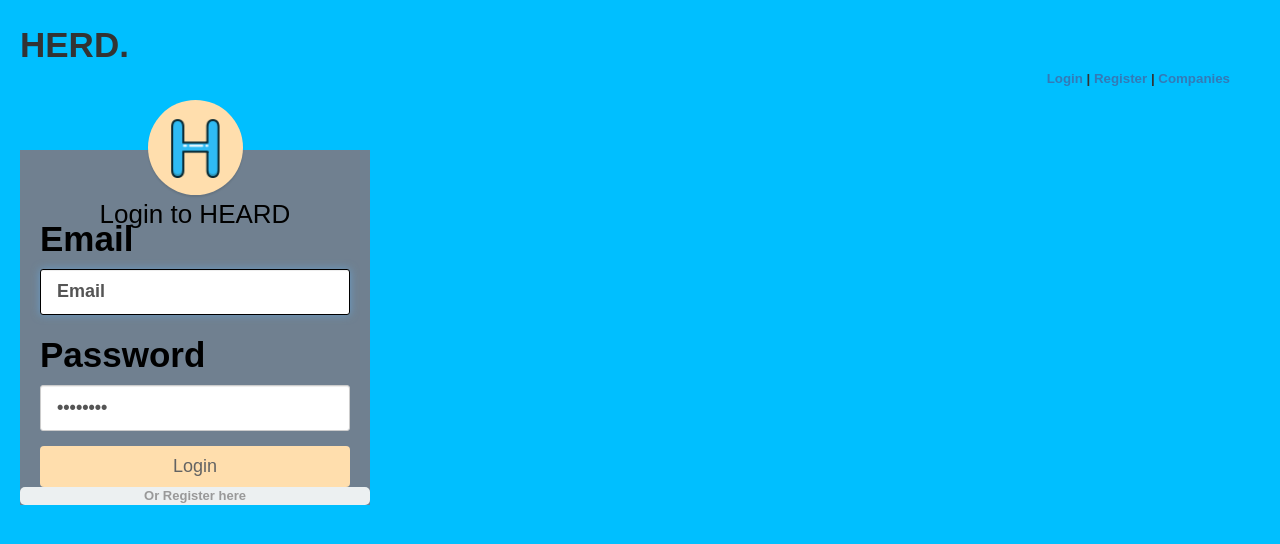
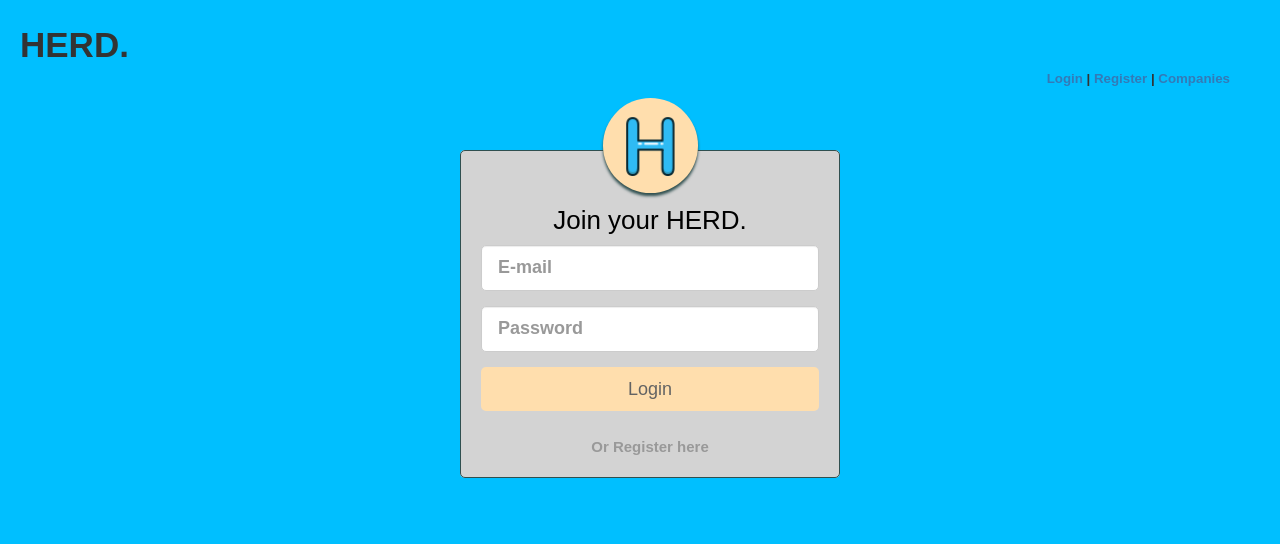
Before and after one commit to Nschulz88/HERD_Client, a React (Create React App) app: page /login in a window 1280 px wide. Shown: the top 544 px of the page. Built offline with nearby package versions, Linux system fonts and the light colour scheme; what google-maps-react would draw is missing.

Commit message:
Created Register & Login Page

```diff
--- a/src/Login.css
+++ /dev/null
@@ -1,77 +0,0 @@
-.login-form {
-	color: black;
-	width: 350px;
-	background-color: slategray
-}
-.login-form .login-content {
-	padding: 20px;
-	border-radius: 5px;
-	border: none;
-}
-.login-form .login-header {
-	border-bottom: none;
-	position: relative;
-	justify-content: center;
-}
-.login-form h4 {
-	text-align: center;
-	font-size: 26px;
-	margin: 30px 0 -15px;
-}
-.login-form .form-control:focus {
-	border-color: black;
-}
-.login-form .form-control, .login-form .btn {
-	min-height: 40px;
-	border-radius: 3px;
-}
-.login-form .close {
-	position: absolute;
-	top: -5px;
-	right: -5px;
-}
-.login-form .login-footer {
-	background: #ecf0f1;
-	border-color: #dee4e7;
-	text-align: center;
-	justify-content: center;
-	margin: 0 -20px -20px;
-	border-radius: 5px;
-	font-size: 13px;
-}
-.login-form .login-footer a {
-	color: #999;
-}
-.login-form .avatar {
-	position: absolute;
-	margin: 0 auto;
-	left: 0;
-	right: 0;
-	top: -100px;
-	width: 95px;
-	height: 95px;
-	border-radius: 50%;
-	z-index: 9;
-	background: #FFDEAD;
-	padding: 15px;
-	box-shadow: 0px 2px 2px rgba(0, 0, 0, 0.1);
-}
-.login-form .avatar img {
-	width: 100%;
-}
-.login-form.login-dialog {
-	margin-top: 80px;
-}
-.login-form .btn {
-	color: #636363;
-	border-radius: 4px;
-	background: #FFDEAD;
-	text-decoration: none;
-	transition: all 0.4s;
-	line-height: normal;
-	border: none;
-}
-.login-form .btn:hover, .login-form .btn:focus {
-	background: #D9B073;
-	outline: none;
-}
--- a/src/Login.js
+++ b/src/Login.js
@@ -1,44 +1,67 @@
 import React, { Component } from "react";
-import { Button, FormGroup, FormControl, ControlLabel } from "react-bootstrap";
-import "./Login.css";
+import { Button, FormGroup, FormControl } from "react-bootstrap";
+import "./Login_Register.css";
 
 
 
 class Login extends Component {
   constructor(props){
     super(props);
+
+    this.validateForm = this.validateForm.bind(this);
+    this.handleChange = this.handleChange.bind(this);
+
     this.state={
-    username:'',
-    password:''
-    }
-   }
+    email: undefined,
+    password: undefined
+    };
+  }
+
+  validateForm() {
+    return this.state.email.length > 0 && this.state.password.length > 0;
+  }
+
+  handleChange = event => {
+    this.setState({
+      [event.target.name]: event.target.value
+    });
+    console.log("THIS IS MY STATE:", this.state);
+
+  }
+
+  handleSubmit = event => {
+    event.preventDefault();
+  }
+
+
   render() {
     console.log('Login', this.props);
     return (
       <div className="Login">
-        <form className="login-dialog login-form">
           <div className="login-content">
             <div className="login-header">
               <div className="avatar">
                 <img src={require('./letter_H.png')} alt="logo" className="img-responsive"/>
               </div>
               <div>
-                <h4>Login to HEARD</h4>
+                <h4>Join your HERD.</h4>
               </div>
             </div>
               <FormGroup controlId="email" bsSize="large">
-                <ControlLabel>Email</ControlLabel>
                 <FormControl
-                  autoFocus
+                  autofocus
+                  value={this.state.email}
                   type="email"
-                  value="Email"
+                  placeholder="E-mail"
+                  onChange={this.handleChange}
                 />
               </FormGroup>
               <FormGroup controlId="password" bsSize="large">
-                <ControlLabel>Password</ControlLabel>
                 <FormControl
-                  value="Password"
+                  value={this.state.password}
                   type="password"
+                  placeholder="Password"
+                  onChange={this.handleChange}
                 />
               </FormGroup>
               <Button
@@ -52,7 +75,6 @@ class Login extends Component {
                 <a href="/register">Or Register here</a>
               </div>
           </div>
-        </form>
       </div>
     );
   }
--- /dev/null
+++ b/src/Login_Register.css
@@ -0,0 +1,75 @@
+div.Login {
+	margin-left: auto;
+	margin-right: auto;
+	margin-top: 80px;
+	margin-bottom: 20px;
+
+	color: black;
+	width: 380px;
+	background-color: lightgray;
+	border-radius: 5px;
+}
+.Login .login-content {
+	padding: 20px;
+	border-radius: 5px;
+	border: 1px solid darkslategray;
+}
+.Login .login-header {
+	border-bottom: none;
+	position: relative;
+	justify-content: center;
+}
+.Login h4 {
+	text-align: center;
+	font-size: 26px;
+	margin-top: 35px;
+}
+.Login .form-control:focus {
+	border-color: black;
+}
+.Login .form-control, .Login .btn {
+	min-height: 40px;
+	border-radius: 5px;
+}
+
+.Login .login-footer {
+	text-align: center;
+	justify-content: center;
+	margin: 25px 0px 0px;
+	font-size: 15px;
+}
+.Login .login-footer a {
+	color: #999;
+}
+.Login .avatar {
+	position: absolute;
+	margin: 0 auto;
+	left: 0;
+	right: 0;
+	top: -108px;
+	width: 95px;
+	height: 95px;
+	border-radius: 50%;
+	z-index: 9;
+	background: #FFDEAD;
+	padding: 15px;
+	box-shadow: 0px 3px 3px darkslategray;
+}
+.Login .avatar img {
+	width: 100%;
+}
+.Login.login-dialog {
+	margin-top: 80px;
+}
+.Login .btn {
+	color: #636363;
+	border-radius: 5px;
+	background: #FFDEAD;
+	text-decoration: none;
+	transition: all 0.4s;
+	border: none;
+}
+.Login .btn:hover, .Login .btn:focus {
+	background: #D9B073;
+	outline: none;
+}
--- a/src/Register.jsx
+++ b/src/Register.jsx
@@ -1,13 +1,73 @@
-import React, { Component } from 'react';
+import React, { Component } from "react";
+import { Button, FormGroup, FormControl } from "react-bootstrap";
+import "./Login_Register.css";
+
 
 
 class Register extends Component {
-
+  constructor(props){
+    super(props);
+    this.state={
+    username:'',
+    password:''
+    }
+   }
   render() {
-    console.log('Login', this.props);
+    console.log('Logging from Register...', this.props);
     return (
-      <div>
-        <h1>Login Page</h1>
+      <div className="Login">
+          <div className="login-content">
+            <div className="login-header">
+              <div className="avatar">
+                <img src={require('./letter_H.png')} alt="logo" className="img-responsive"/>
+              </div>
+              <div>
+                <h4>Become a HERD. member</h4>
+              </div>
+            </div>
+              <FormGroup name="full_name" bsSize="large">
+                <FormControl
+                  autofocus
+                  type="text"
+                  value=""
+                  placeholder="Full name"
+                />
+              </FormGroup>
+              <FormGroup name="email" bsSize="large">
+                <FormControl
+                  type="email"
+                  placeholder="E-mail"
+                />
+              </FormGroup>
+              <FormGroup name="organization" bsSize="large">
+                <FormControl
+                  type="text"
+                  placeholder="Organization"
+                />
+              </FormGroup>
+              <FormGroup name="password" bsSize="large">
+                <FormControl
+                  type="password"
+                  placeholder="Password"
+                />
+              </FormGroup>
+              <FormGroup name="password_confirmation" bsSize="large">
+                <FormControl
+                  type="password"
+                  placeholder="Password Confirmation"
+                />
+              </FormGroup>
+              <Button
+                block
+                bsSize="large"
+                type="submit"
+              >
+                Login
+              </Button>
+              <div class="login-footer">
+                <a href="/login">I already have an account</a>
+              </div>
+          </div>
       </div>
     );
   }
```
Also changed, not shown: src/index.js (line endings or trailing spaces).
